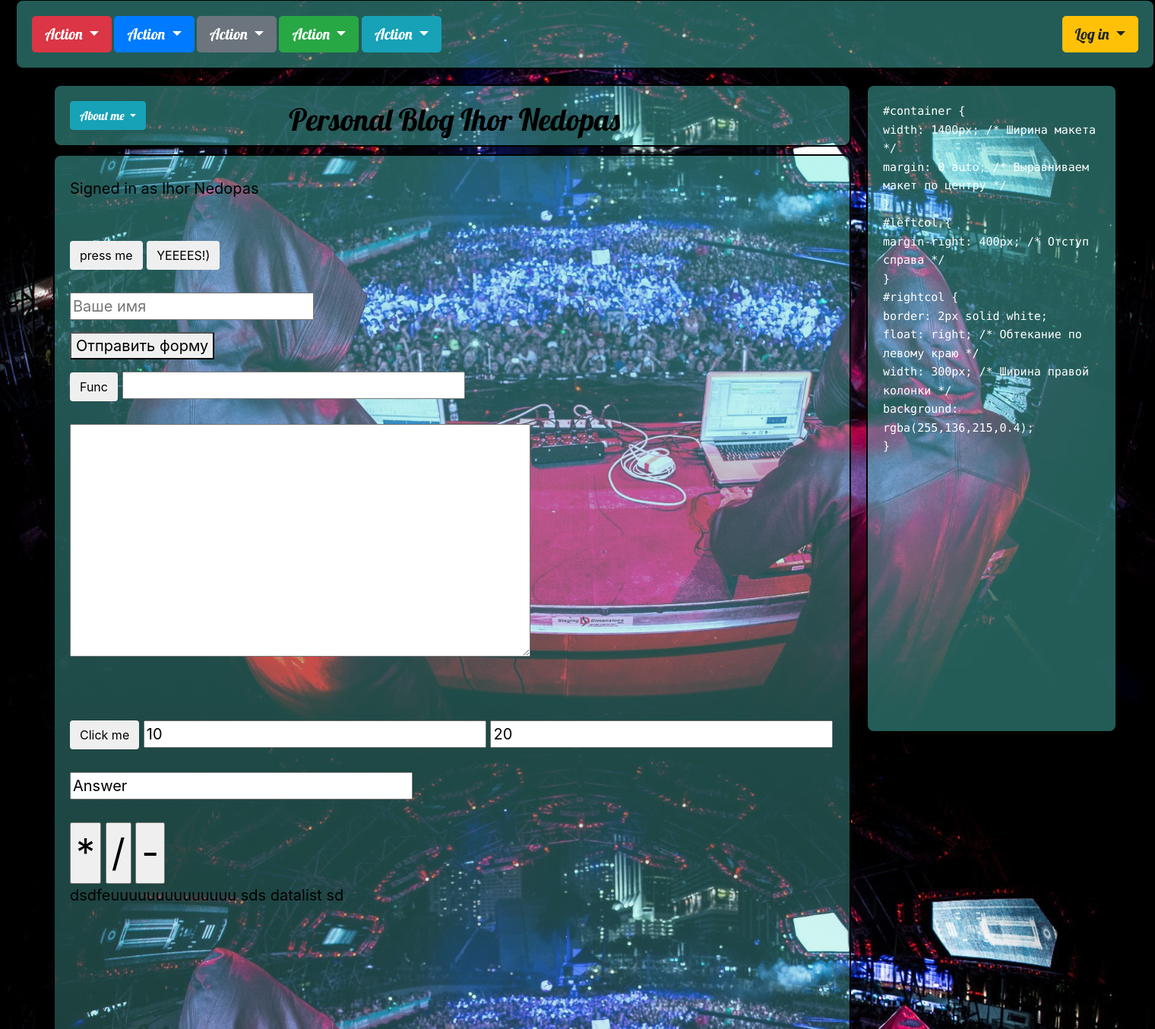
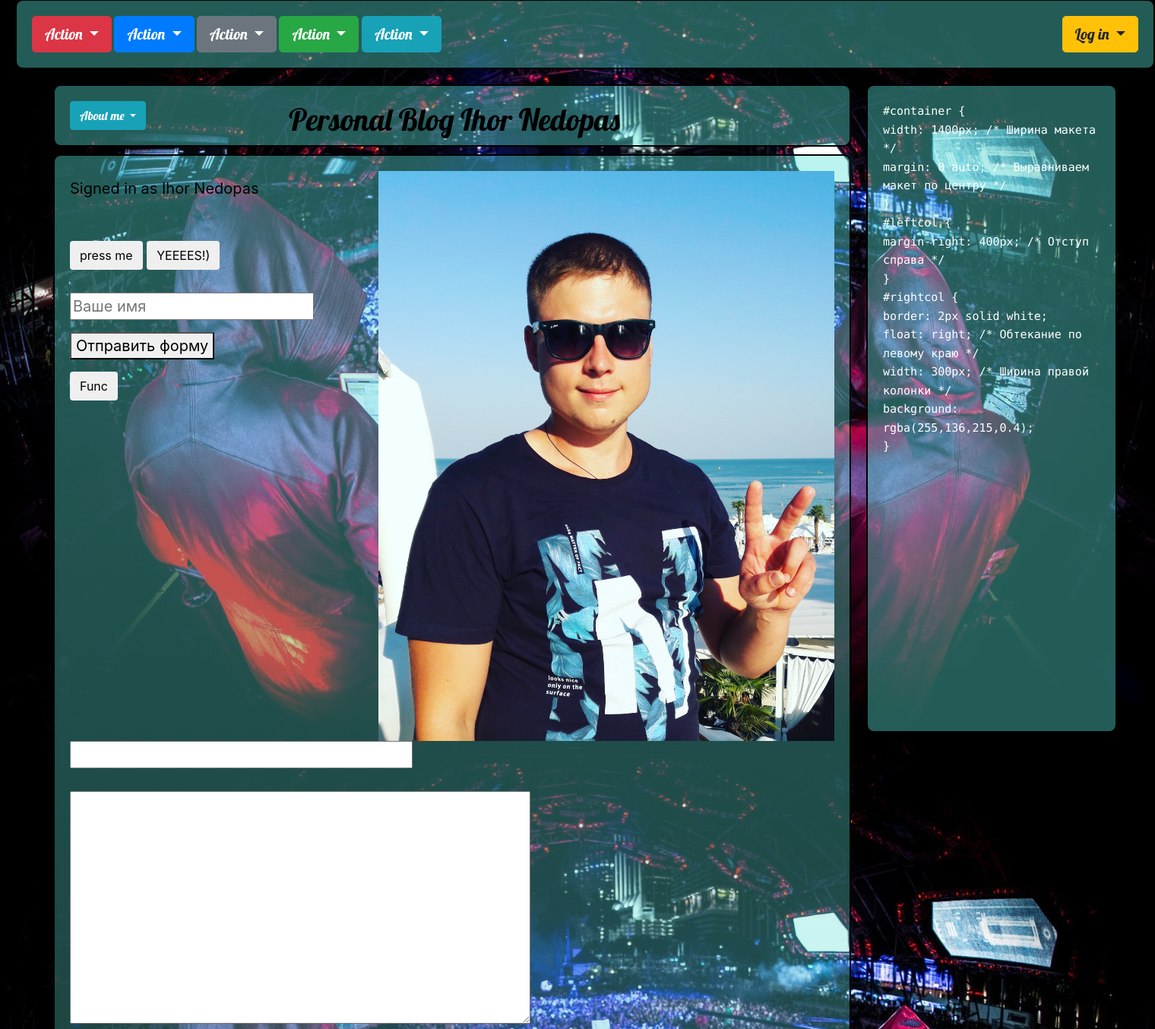
Before and after one commit to inedopas/ihornedopas, a PHP site: page / in a window 1520 px wide. Shown: the part 21-1375 px from the top of the page at 76% size. Run offline with PHP 8.4, Linux system fonts and the light colour scheme; some libraries are stand-ins or nearby versions.

Commit message:
Add 'IAM' photo

```diff
--- a/index.html
+++ b/index.html
@@ -162,9 +162,12 @@
 
 
        <div id="content">
-
+       <img id="IAM" src="image/IAM.jpg" alt="I am Ihor Nedopas"></img>
          <p class="navbar-text">Signed in as Ihor Nedopas</p>
           <br><br>
+
+
+
           <button type="submit" class="btn navbar-btn" id='btn'>press me</button>
         <!--<button type="submit" onclick="SButton2(this.form)">Experiment</button>*/-->
 
@@ -241,11 +244,9 @@
 
 
   <div id=footer class="container-fluid" >
-    <footer id="copyright">&copy; Ihor Nedopas |
-      <span id="time">Day and time</span>
-    </footer>
-
-    <!-- Example single buttons -->
+    <table width="100%" border="0" cellpadding="0">
+    <tr>
+      <td>
         <div id="foobtn">
           <div class="btn-group dropup">
             <button type="button" class="btn btn-primary  dropdown-toggle" data-toggle="dropdown" aria-haspopup="true" aria-expanded="false">
@@ -268,9 +269,16 @@
             </div>
           </div>
        </div>
+     </td>
+      <td>
+        <footer id="copyright">&copy; Ihor Nedopas |
+          <span id="time">Day and time</span>
+        </footer>
+      </td>
+    </tr>
+ </table>
+
   </div> <!--footer-->
-
-
 </div> <!-- container -->
 
 
--- a/style.css
+++ b/style.css
@@ -1,6 +1,13 @@
 @font-face {
  font-family: Lobster; /* Имя шрифта */
  src: url(fonts/lobster.ttf); /* Путь к файлу со шрифтом */
+}
+
+#IAM{
+  float:right;
+  position: top;
+  width: 600px;
+  height: 750px;
 }
 
 #header {
@@ -109,7 +116,7 @@
   background-color: grey;
   background-position:top;
   background-repeat: repeat;
-  background-size: contain;  /*кращий параметр фону, background-color не вилазить */
+  background-size: contain;;  /*кращий параметр фону, background-color не вилазить */
 
 }
 
```
Also changed, not shown: image/IAM.jpg (added), 2 other files. Lines whose indentation alone changed are shown as unchanged.
